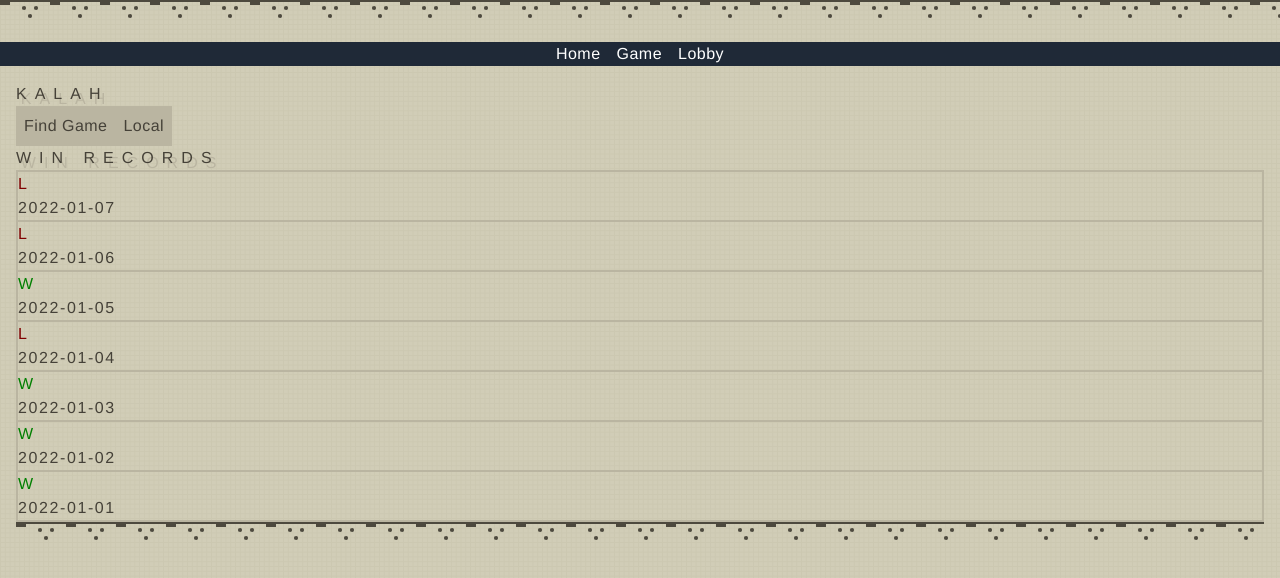
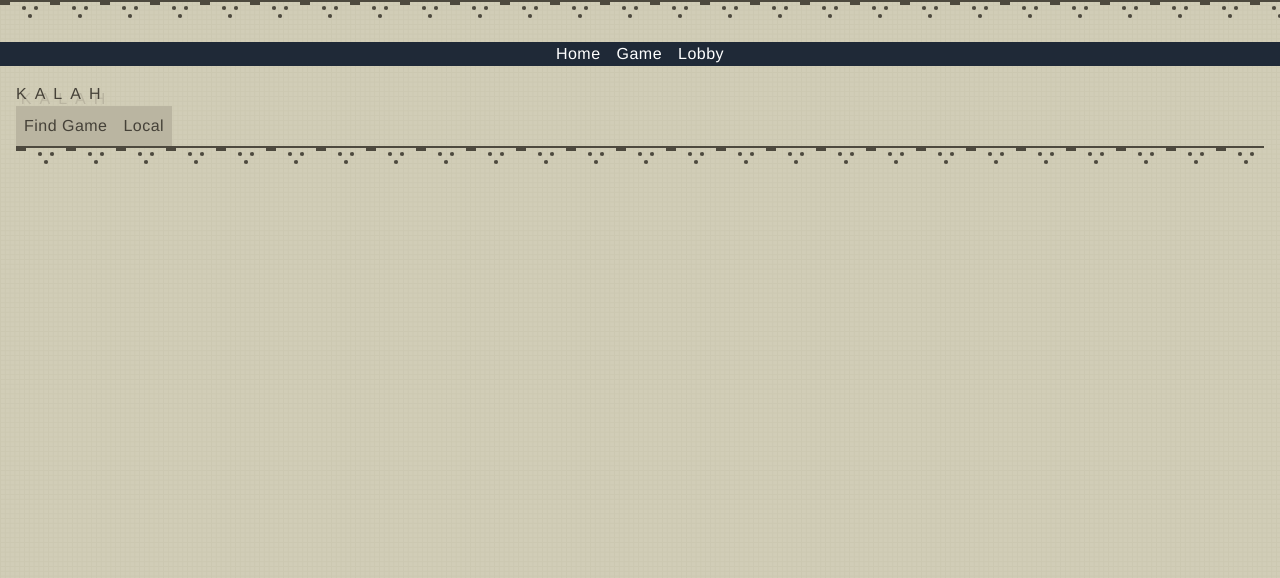
Before and after one commit to Kattegatt/kalah, a Vue app in the folder client/: page /lobby in a window 1280 px wide. Shown: the top 578 px of the page. Built offline with nearby package versions, Linux system fonts and the light colour scheme; no server answers.

Commit message:
User State minor fix

```diff
--- a/client/src/components/GameBoard.vue
+++ b/client/src/components/GameBoard.vue
@@ -65,7 +65,7 @@ import BoardCell from './BoardCell.vue'
 import { socket } from '@/socket'
 
 const playerStore = usePlayerStore()
-const playerState = playerStore.$state.userState
+const playerState = playerStore.$state.playerState
 
 const gameStore = useGameStore()
 const gameState = gameStore.$state.gameState
--- a/client/src/components/GeneratedLink.vue
+++ b/client/src/components/GeneratedLink.vue
@@ -11,7 +11,7 @@ import { socket, joinGame, createGame } from '@/socket'
 import { usePlayerStore } from '../stores/player'
 
 const playerStore = usePlayerStore()
-// const playerState = playerStore.$state.userState
+// const playerState = playerStore.$state.playerState
 
 const emit = defineEmits(['link'])
 const emitLink = (val) => {
--- a/client/src/views/LobbyView.vue
+++ b/client/src/views/LobbyView.vue
@@ -5,7 +5,7 @@
       <button class="w-44">Find Game</button>
       <button class="w-44" @click="localLobbyOpened = true">Local</button>
     </div>
-    <WinRecords />
+    <!-- <WinRecords /> -->
     <PrivateGame v-if="localLobbyOpened" />
   </div>
 </template>
```
